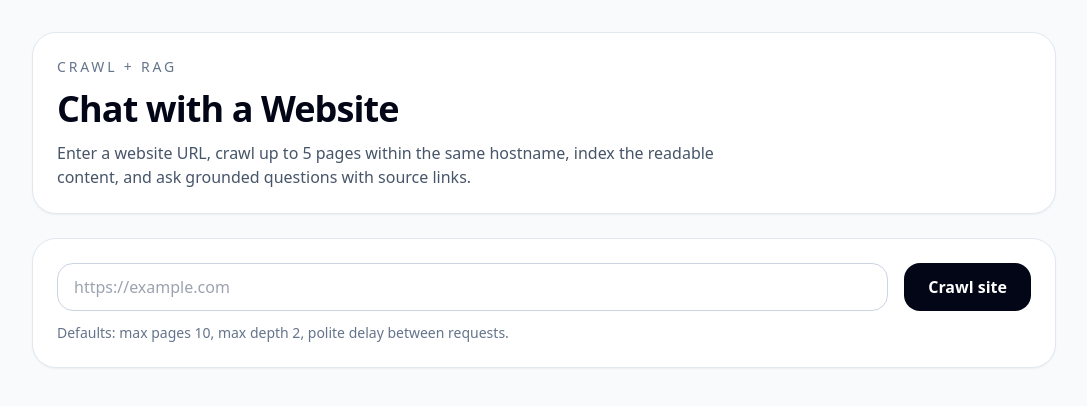
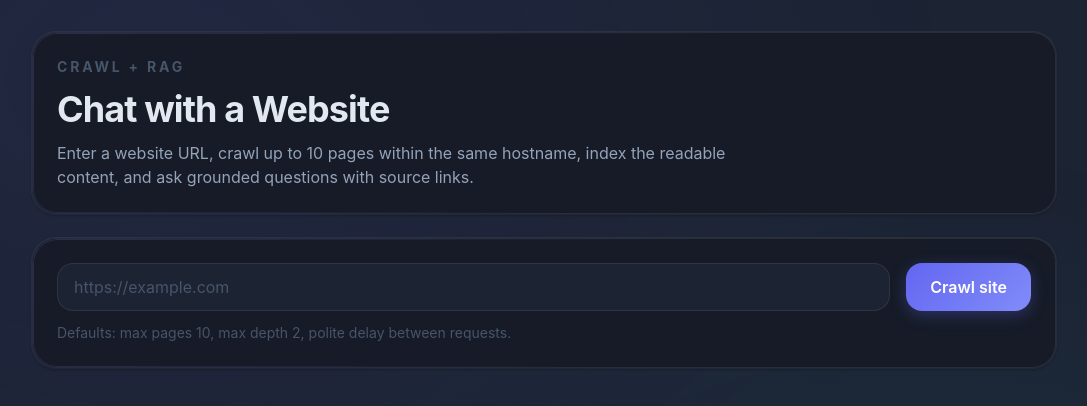
Before and after one commit to Akshat685/Take-Home-Assignment, a Next.js app: page / in a window 1280 px wide. Shown: the top 406 px of the page, without its empty margins (96-1183 px from the left). Built offline with nearby package versions, Linux system fonts and the light colour scheme.

Commit message:
Updated UI

```diff
--- a/app/globals.css
+++ b/app/globals.css
@@ -2,10 +2,201 @@
 @tailwind components;
 @tailwind utilities;
 
+@import url('https://fonts.googleapis.com/css2?family=Inter:wght@300;400;500;600;700;800&display=swap');
+
 :root {
-  color-scheme: light;
+  color-scheme: dark;
+
+  --bg-base:      #0d1117;
+  --bg-surface:   #161b27;
+  --bg-elevated:  #1c2333;
+  --bg-card:      #1e2638;
+
+  --accent:       #6366f1;
+  --accent-light: #818cf8;
+  --accent-glow:  rgba(99,102,241,0.25);
+  --accent-cyan:  #22d3ee;
+
+  --text-1: #e2e8f0;
+  --text-2: #94a3b8;
+  --text-3: #475569;
+
+  --border: rgba(255,255,255,0.08);
+  --border-focus: rgba(99,102,241,0.6);
+
+  --red-bg:    rgba(239,68,68,0.1);
+  --red-border:rgba(239,68,68,0.25);
+  --red-text:  #f87171;
+
+  --amber-bg:    rgba(245,158,11,0.1);
+  --amber-border:rgba(245,158,11,0.25);
+  --amber-text:  #fbbf24;
 }
 
+/* ── Base ─────────────────────────────────────────────────────── */
+*, *::before, *::after { box-sizing: border-box; }
+
+html { scroll-behavior: smooth; }
+
 body {
-  background: #f8fafc;
+  margin: 0;
+  background: var(--bg-base);
+  color: var(--text-1);
+  font-family: 'Inter', system-ui, -apple-system, sans-serif;
+  -webkit-font-smoothing: antialiased;
 }
+
+/* ── Scrollbar ────────────────────────────────────────────────── */
+::-webkit-scrollbar       { width: 6px; height: 6px; }
+::-webkit-scrollbar-track { background: var(--bg-base); }
+::-webkit-scrollbar-thumb { background: var(--text-3); border-radius: 99px; }
+::-webkit-scrollbar-thumb:hover { background: var(--accent); }
+
+/* ── Selection ────────────────────────────────────────────────── */
+::selection { background: var(--accent); color: #fff; }
+
+/* ── Tailwind overrides for dark surfaces ─────────────────────── */
+
+/* bg-slate-50  → dark base */
+.bg-slate-50 { background-color: var(--bg-base) !important; }
+
+/* bg-white → dark card */
+.bg-white { background-color: var(--bg-surface) !important; }
+
+/* bg-slate-950 (buttons) → indigo */
+.bg-slate-950 { background-color: var(--accent) !important; }
+
+/* hover:bg-slate-800 → darker indigo */
+.hover\:bg-slate-800:hover { background-color: #4f46e5 !important; }
+
+/* text-slate-950 (headings) → light */
+.text-slate-950 { color: var(--text-1) !important; }
+
+/* text-slate-600, text-slate-500 → muted */
+.text-slate-600 { color: var(--text-2) !important; }
+.text-slate-500 { color: var(--text-3) !important; }
+
+/* text-slate-900 → near-white */
+.text-slate-900 { color: var(--text-1) !important; }
+
+/* border-slate-200, border-slate-300 → subtle dark border */
+.border-slate-200 { border-color: var(--border) !important; }
+.border-slate-300 { border-color: var(--border) !important; }
+
+/* bg-slate-50 cards inside panels */
+.bg-slate-50 { background-color: var(--bg-elevated) !important; }
+
+/* inputs */
+.focus\:border-slate-950:focus { border-color: var(--accent) !important; }
+.focus\:ring-slate-200:focus   { --tw-ring-color: var(--accent-glow) !important; }
+
+/* error banner */
+.border-red-200  { border-color: var(--red-border) !important; }
+.bg-red-50       { background-color: var(--red-bg) !important; }
+.text-red-700    { color: var(--red-text) !important; }
+
+/* warning details */
+.border-amber-200  { border-color: var(--amber-border) !important; }
+.bg-amber-50       { background-color: var(--amber-bg) !important; }
+.text-amber-900    { color: var(--amber-text) !important; }
+
+/* shadow softened */
+.shadow-sm { box-shadow: 0 1px 3px rgba(0,0,0,0.4), 0 0 0 1px var(--border) !important; }
+
+/* ── Extra polish ─────────────────────────────────────────────── */
+
+/* Cards — gradient top accent line */
+.rounded-3xl.bg-white,
+.rounded-3xl.bg-slate-50 {
+  position: relative;
+  overflow: hidden;
+}
+.rounded-3xl.bg-white::before,
+.rounded-3xl.bg-slate-50::before {
+  content: '';
+  position: absolute;
+  inset: 0;
+  border-radius: inherit;
+  padding: 1px;
+  background: linear-gradient(135deg, rgba(99,102,241,0.25), transparent 60%);
+  -webkit-mask: linear-gradient(#fff 0 0) content-box, linear-gradient(#fff 0 0);
+  mask: linear-gradient(#fff 0 0) content-box, linear-gradient(#fff 0 0);
+  -webkit-mask-composite: xor;
+  mask-composite: exclude;
+  pointer-events: none;
+}
+
+/* Heading tag override */
+h1, h2, h3, h4 { color: var(--text-1); }
+
+/* Stat cards inside crawl result */
+.rounded-2xl.border.bg-slate-50 {
+  background: var(--bg-elevated) !important;
+  border-color: var(--border) !important;
+  transition: transform 0.2s, box-shadow 0.2s;
+}
+.rounded-2xl.border.bg-slate-50:hover {
+  transform: translateY(-2px);
+  box-shadow: 0 8px 24px rgba(0,0,0,0.35) !important;
+}
+
+/* Inputs & textareas */
+input[type="url"],
+input:not([type="submit"]):not([type="button"]) {
+  background: var(--bg-elevated) !important;
+  color: var(--text-1) !important;
+  transition: border-color 0.2s, box-shadow 0.2s;
+}
+input::placeholder { color: var(--text-3) !important; }
+
+/* Primary button shimmer */
+button.bg-slate-950,
+button[class*="bg-slate-950"] {
+  position: relative;
+  overflow: hidden;
+  background: linear-gradient(135deg, #6366f1, #818cf8) !important;
+  box-shadow: 0 4px 16px rgba(99,102,241,0.35);
+  transition: transform 0.2s, box-shadow 0.2s;
+}
+button.bg-slate-950:hover:not(:disabled),
+button[class*="bg-slate-950"]:hover:not(:disabled) {
+  transform: translateY(-2px);
+  box-shadow: 0 8px 28px rgba(99,102,241,0.5) !important;
+  background: linear-gradient(135deg, #4f46e5, #6366f1) !important;
+}
+button.bg-slate-950:disabled { opacity: 0.5; cursor: not-allowed; }
+
+/* Chat bubbles */
+.bg-slate-950.text-white {
+  background: linear-gradient(135deg, #6366f1, #818cf8) !important;
+  box-shadow: 0 4px 16px rgba(99,102,241,0.3);
+}
+
+/* source links */
+.text-blue-700 {
+  color: var(--accent-light) !important;
+  text-decoration-color: rgba(129,140,248,0.4);
+  transition: color 0.2s;
+}
+.text-blue-700:hover { color: var(--accent-cyan) !important; }
+
+/* Details/summary */
+summary { cursor: pointer; }
+
+/* Typing label inside chat box */
+.text-sm.text-slate-500 { color: var(--text-3) !important; }
+
+/* ── Subtle animated gradient on page background ──────────────── */
+@keyframes bg-shift {
+  0%, 100% { background-position: 0% 50%; }
+  50%       { background-position: 100% 50%; }
+}
+body::before {
+  content: '';
+  position: fixed;
+  inset: 0;
+  background: radial-gradient(ellipse at 20% 10%, rgba(99,102,241,0.07) 0%, transparent 55%),
+              radial-gradient(ellipse at 80% 80%, rgba(34,211,238,0.05) 0%, transparent 55%);
+  pointer-events: none;
+  z-index: 0;
+}
--- a/app/page.tsx
+++ b/app/page.tsx
@@ -90,10 +90,10 @@ export default function HomePage() {
     <main className="min-h-screen bg-slate-50 px-4 py-8 text-slate-950">
       <div className="mx-auto flex max-w-5xl flex-col gap-6">
         <section className="rounded-3xl border border-slate-200 bg-white p-6 shadow-sm">
-          <p className="text-sm font-medium uppercase tracking-[0.2em] text-slate-500">Crawl + RAG</p>
+          <p className="text-sm font-bold uppercase tracking-[0.2em] text-slate-500">Crawl + RAG</p>
           <h1 className="mt-3 text-4xl font-bold tracking-tight">Chat with a Website</h1>
           <p className="mt-3 max-w-2xl text-slate-600">
-            Enter a website URL, crawl up to 5 pages within the same hostname, index the readable content, and ask
+            Enter a website URL, crawl up to 10 pages within the same hostname, index the readable content, and ask
             grounded questions with source links.
           </p>
         </section>
```
